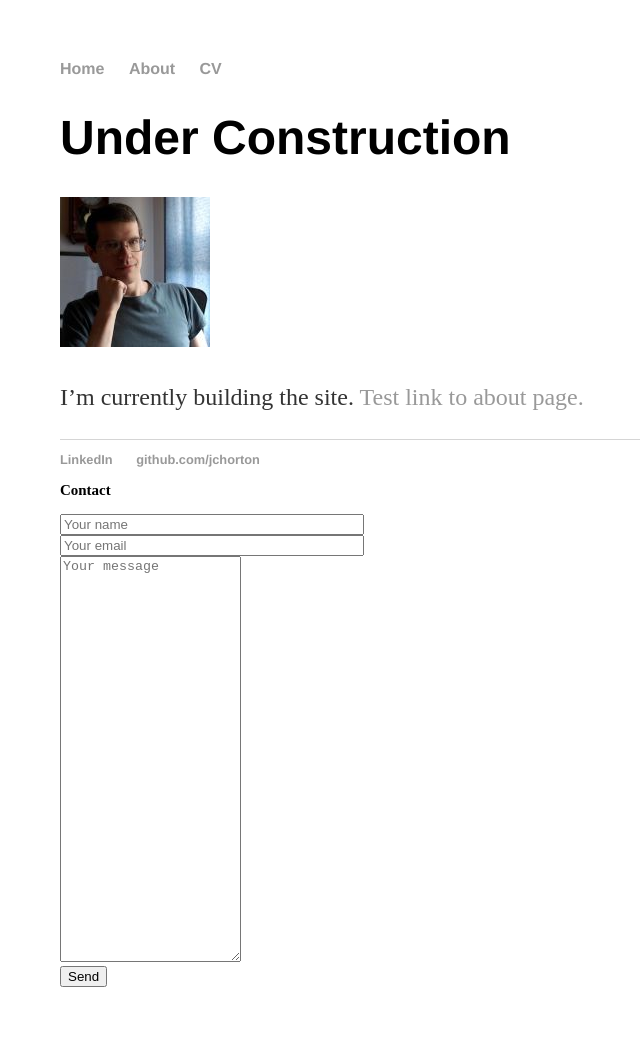
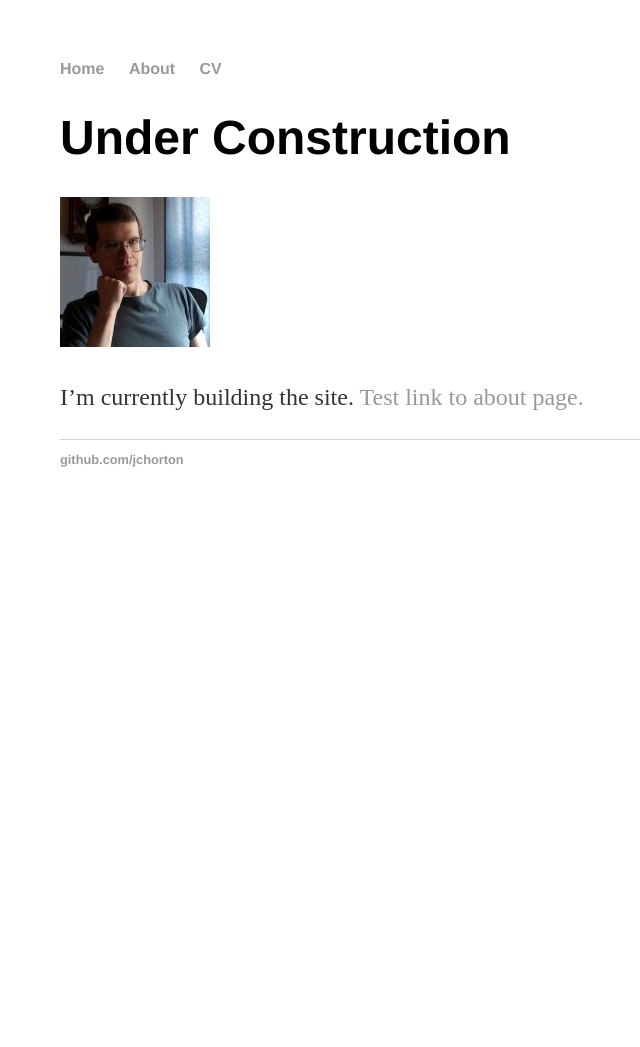
Before and after one commit to jchorton/jchorton.github.io, a Jekyll site: the page built from index.md, in a window 1280 px wide. Shown: the whole page, without its empty margins (132-772 px from the left). Built offline with Jekyll 4.4.1, drawn with Linux system fonts in a browser that asks for light colours; after the commit the page ends 900 px from its top, so only the background shows below that.

Commit message:
Revert "Update default.html"
This reverts commit ece0a7561a96be704d62f05f6ee6af455ddd41ea.

```diff
--- a/_layouts/default.html
+++ b/_layouts/default.html
@@ -14,25 +14,16 @@
 	        		<!-- <li><a href="/blog">Blog</a></li> -->
 	    		</ul>
 			</nav>
+			<div class="container">
 
-			<div class="container">
 			{{ content }}
+
 			</div><!-- /.container -->
-
 			<footer>
 	    		<ul>
 	        		<!-- <li><a href="mailto:hankquinlanhub@gmail.com">email</a></li> -->
-					<li><a href="https://www.linkedin.com/in/hortonjc/">LinkedIn</a></li>
 	        		<li><a href="https://github.com/jchorton">github.com/jchorton</a></li>
 				</ul>
-
-				<h3>Contact</h3>
-				<form id="contactform" action="//formspree.io/hort_wort@hotmail.com" method="POST">
-    					<input type="text" name="name" placeholder="Your name" style="width:33%"><br />
-    					<input type="email" name="_replyto" placeholder="Your email" style="width:33%"><br />
-    					<textarea name="message" placeholder="Your message" style="height:400px" style="width:100%"></textarea><br />
-    					<input type="submit" value="Send">
-				</form>
 			</footer>
 		</body>
 	</html>
```
Lines whose indentation alone changed are shown as unchanged.
